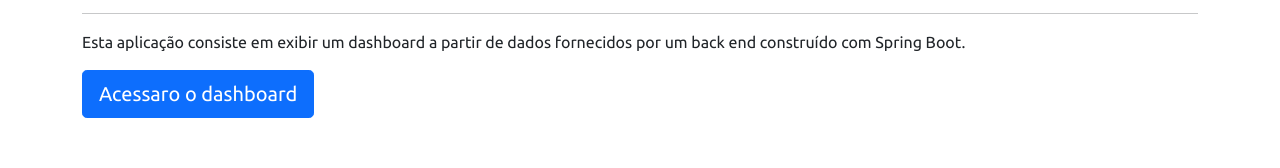
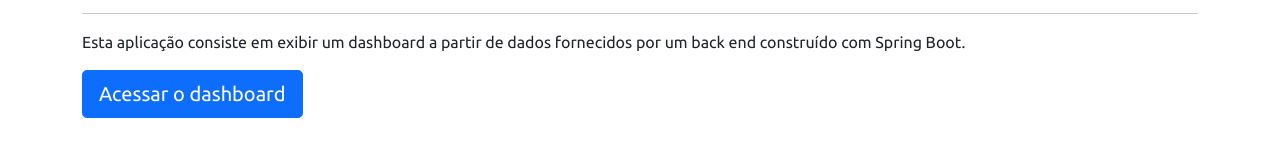
Before and after one commit to beyssac/projeto-sds3, a React (Create React App) app in the folder frontend/: page / in a window 1280 px wide. Shown: the part 181-349 px from the top of the page. Built offline with nearby package versions, Linux system fonts and the light colour scheme; no server answers.

Commit message:
Correcting button lable

```diff
--- a/frontend/src/pages/Home/index.tsx
+++ b/frontend/src/pages/Home/index.tsx
@@ -13,7 +13,7 @@ const Home = () => {
                     <hr />
                     <p>Esta aplicação consiste em exibir um dashboard a partir de dados fornecidos por um back end construído com Spring Boot.</p>
                     <Link className="btn btn-primary btn-lg" to="/dashboard">
-                        Acessaro o dashboard
+                        Acessar o dashboard
                     </Link>
                 </div>
             </div>
```
